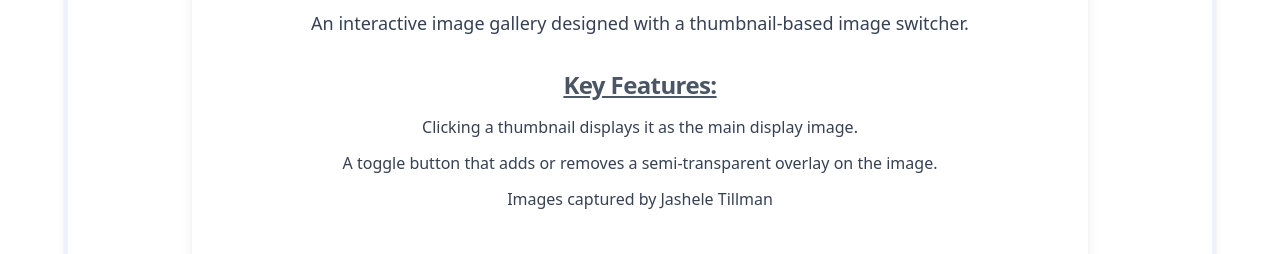
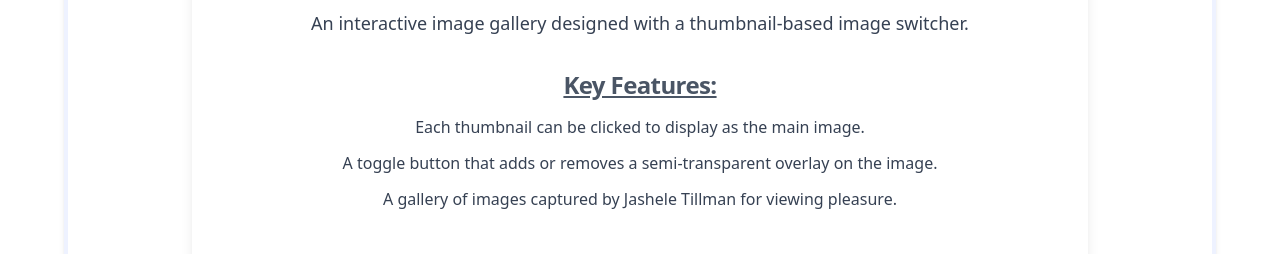
Before and after one commit to jasheloper/portfolio, a plain HTML site: page index2.html in a window 1280 px wide. Shown: the part 4045-4299 px from the top of the page. Drawn offline with Linux system fonts and the light colour scheme.

Commit message:
Add files via upload

```diff
--- a/index2.html
+++ b/index2.html
@@ -384,13 +384,13 @@ Check out some of my favorite projects that I've showcased below!
 
 <ul class="list-disc list-inside marker:text-indigo-500 font-normal text-gray-700 leading-loose text-sm text-pretty px-2 md:list-none lg:text-base lg:leading-9 lg:pb-4">
 <li>
-  Clicking a thumbnail displays it as the main display image.
+  Each thumbnail can be clicked to display as the main image.
 </li>
 <li>
   A toggle button that adds or removes a semi-transparent overlay on the image.
 </li>
 <li>
-  Images captured by Jashele Tillman
+  A gallery of images captured by Jashele Tillman for viewing pleasure.
 </li>
 </ul>
 </div>
```
